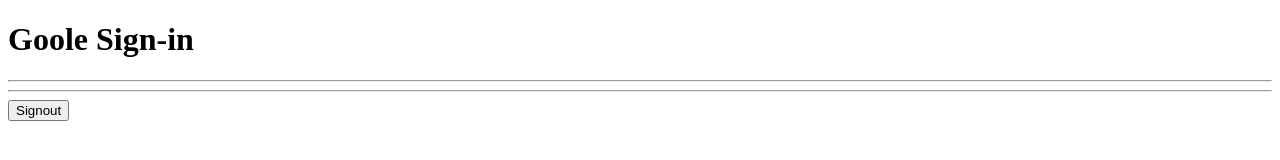
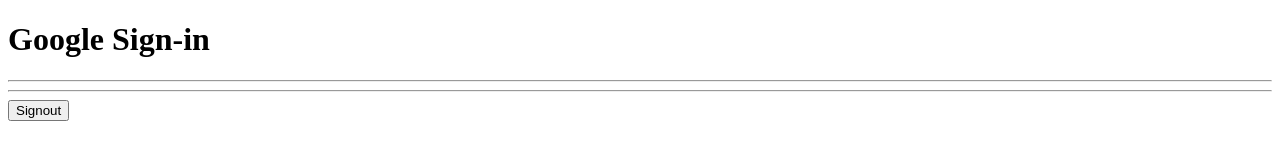
Before and after one commit to FenixMatias/Restserver-node, a website: page public/index.html in a window 1280 px wide. Drawn offline with Linux system fonts and the light colour scheme.

```diff
--- a/public/index.html
+++ b/public/index.html
@@ -8,7 +8,7 @@
     <title>Google Sign-in</title>
 </head>
 <body>
-    <h1>Goole Sign-in</h1>
+    <h1>Google Sign-in</h1>
     <hr>
 
     <div id="g_id_onload"
```
